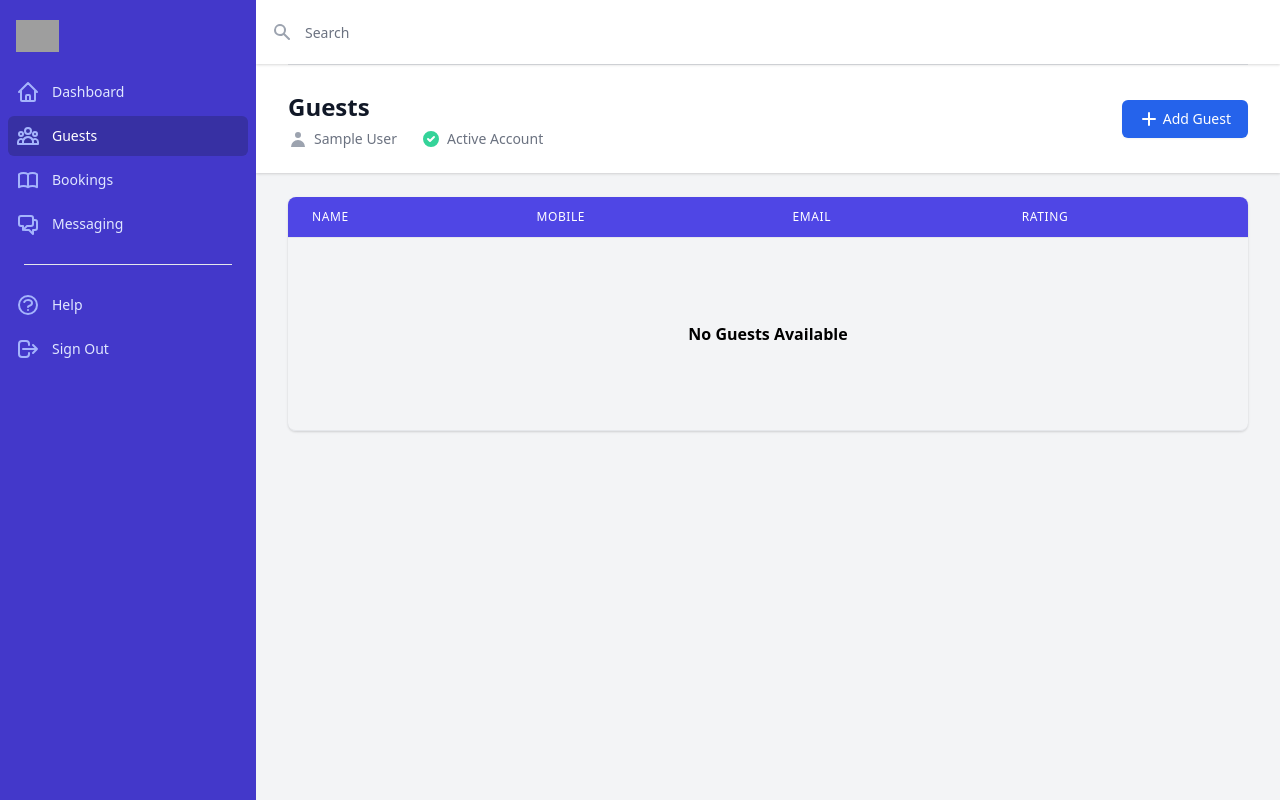
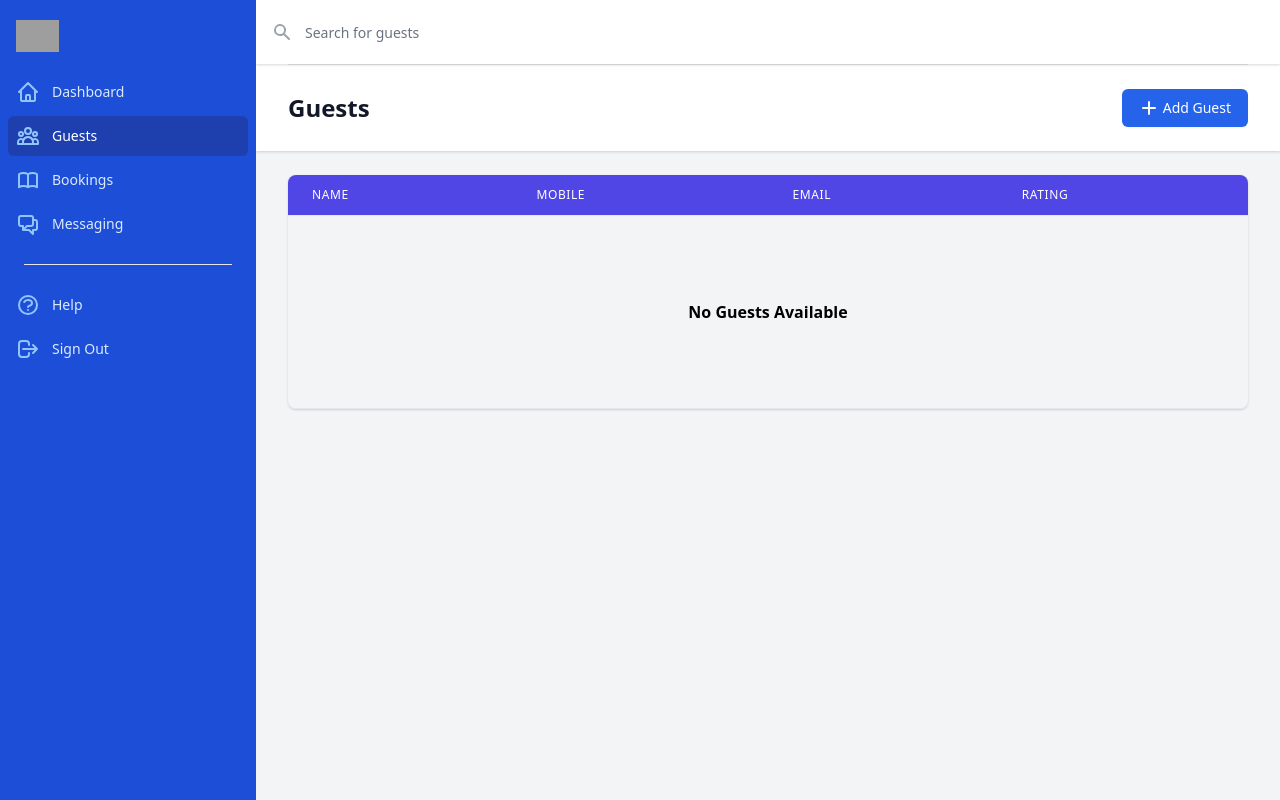
Before and after one commit to sreninc/restdos-final, a Django app: page /guests/ in a window 1280 px wide. Run offline with Django 3.2, Linux system fonts and the light colour scheme; the visitor is signed in with stand-in values (Sample User, id 1); data comes from the database, SQL or seed files in the repository; some libraries are stand-ins or nearby versions; grey boxes are pictures that could not be loaded.

Commit message:
STYLE: Refactored base-app template

```diff
--- a/theme/static/css/dist/styles.css
+++ b/theme/static/css/dist/styles.css
@@ -2273,6 +2273,16 @@ select {
   background-color: rgba(59, 130, 246, var(--tw-bg-opacity));
 }
 
+.bg-blue-700 {
+  --tw-bg-opacity: 1;
+  background-color: rgba(29, 78, 216, var(--tw-bg-opacity));
+}
+
+.bg-blue-800 {
+  --tw-bg-opacity: 1;
+  background-color: rgba(30, 64, 175, var(--tw-bg-opacity));
+}
+
 .bg-opacity-75 {
   --tw-bg-opacity: 0.75;
 }
@@ -2425,11 +2435,6 @@ select {
   padding-right: 2rem;
 }
 
-.px-3 {
-  padding-left: 0.75rem;
-  padding-right: 0.75rem;
-}
-
 .pt-5 {
   padding-top: 1.25rem;
 }
@@ -2763,6 +2768,16 @@ select {
   color: rgba(16, 185, 129, var(--tw-text-opacity));
 }
 
+.text-blue-100 {
+  --tw-text-opacity: 1;
+  color: rgba(219, 234, 254, var(--tw-text-opacity));
+}
+
+.text-blue-300 {
+  --tw-text-opacity: 1;
+  color: rgba(147, 197, 253, var(--tw-text-opacity));
+}
+
 .underline {
   text-decoration: underline;
 }
@@ -2780,21 +2795,6 @@ select {
 .placeholder-gray-500::placeholder {
   --tw-placeholder-opacity: 1;
   color: rgba(107, 114, 128, var(--tw-placeholder-opacity));
-}
-
-.placeholder-gray-400::-moz-placeholder {
-  --tw-placeholder-opacity: 1;
-  color: rgba(156, 163, 175, var(--tw-placeholder-opacity));
-}
-
-.placeholder-gray-400:-ms-input-placeholder {
-  --tw-placeholder-opacity: 1;
-  color: rgba(156, 163, 175, var(--tw-placeholder-opacity));
-}
-
-.placeholder-gray-400::placeholder {
-  --tw-placeholder-opacity: 1;
-  color: rgba(156, 163, 175, var(--tw-placeholder-opacity));
 }
 
 .opacity-0 {
@@ -2943,6 +2943,11 @@ select {
   background-color: rgba(238, 242, 255, var(--tw-bg-opacity));
 }
 
+.hover\:bg-blue-600:hover {
+  --tw-bg-opacity: 1;
+  background-color: rgba(37, 99, 235, var(--tw-bg-opacity));
+}
+
 .hover\:from-indigo-700:hover {
   --tw-gradient-from: #4338ca;
   --tw-gradient-stops: var(--tw-gradient-from), var(--tw-gradient-to, rgba(67, 56, 202, 0));
--- a/theme/templates/bases/base-app.html
+++ b/theme/templates/bases/base-app.html
@@ -5,7 +5,7 @@
   <!-- Off-canvas menu for mobile, show/hide based on off-canvas menu state. -->
   <div class="fixed inset-0 flex z-40 lg:hidden hidden" role="dialog" aria-modal="true" id="mobileMenu">
     <div class="fixed inset-0 bg-gray-600 bg-opacity-75" aria-hidden="true" onclick="toggleMenu('mobileMenu')"></div>
-    <div class="relative flex-1 flex flex-col max-w-xs w-full pt-5 pb-4 bg-indigo-700">
+    <div class="relative flex-1 flex flex-col max-w-xs w-full pt-5 pb-4 bg-blue-700">
       <div class="absolute top-0 right-0 -mr-12 pt-2">
         <button type="button"
           class="ml-1 flex items-center justify-center h-10 w-10 rounded-full focus:outline-none focus:ring-2 focus:ring-inset focus:ring-white"
@@ -25,11 +25,11 @@
       </div>
       <div class="mt-5 flex-1 h-0 overflow-y-auto">
         <nav class="px-2 space-y-1">
-          <!-- Current: "bg-indigo-800 text-white", Default: "text-indigo-100 hover:bg-indigo-600" -->
+          <!-- Current: "bg-blue-800 text-white", Default: "text-blue-100 hover:bg-blue-600" -->
           <a href="{% url 'dashboard' %}"
-            class="{% if page == 'dashboard' %}bg-indigo-800 text-white{% else %}text-indigo-100 hover:bg-indigo-600{% endif %} group flex items-center px-2 py-2 text-sm font-medium rounded-md">
+            class="{% if page == 'dashboard' %}bg-blue-800 text-white{% else %}text-blue-100 hover:bg-blue-600{% endif %} group flex items-center px-2 py-2 text-sm font-medium rounded-md">
             <!-- Heroicon name: outline/home -->
-            <svg class="mr-3 flex-shrink-0 h-6 w-6 text-indigo-300" xmlns="http://www.w3.org/2000/svg" fill="none"
+            <svg class="mr-3 flex-shrink-0 h-6 w-6 text-blue-300" xmlns="http://www.w3.org/2000/svg" fill="none"
               viewBox="0 0 24 24" stroke="currentColor" aria-hidden="true">
               <path stroke-linecap="round" stroke-linejoin="round" stroke-width="2"
                 d="M3 12l2-2m0 0l7-7 7 7M5 10v10a1 1 0 001 1h3m10-11l2 2m-2-2v10a1 1 0 01-1 1h-3m-6 0a1 1 0 001-1v-4a1 1 0 011-1h2a1 1 0 011 1v4a1 1 0 001 1m-6 0h6" />
@@ -39,9 +39,9 @@
 
 
           <a href="{% url 'guests' %}"
-            class="{% if page == 'guests' %}bg-indigo-800 text-white{% else %}text-indigo-100 hover:bg-indigo-600{% endif %} group flex items-center px-2 py-2 text-sm font-medium rounded-md">
+            class="{% if page == 'guests' %}bg-blue-800 text-white{% else %}text-blue-100 hover:bg-blue-600{% endif %} group flex items-center px-2 py-2 text-sm font-medium rounded-md">
             <!-- Heroicon name: outline/user-group -->
-            <svg class="mr-3 flex-shrink-0 h-6 w-6 text-indigo-300" xmlns="http://www.w3.org/2000/svg" fill="none"
+            <svg class="mr-3 flex-shrink-0 h-6 w-6 text-blue-300" xmlns="http://www.w3.org/2000/svg" fill="none"
               viewBox="0 0 24 24" stroke="currentColor">
               <path stroke-linecap="round" stroke-linejoin="round" stroke-width="2"
                 d="M17 20h5v-2a3 3 0 00-5.356-1.857M17 20H7m10 0v-2c0-.656-.126-1.283-.356-1.857M7 20H2v-2a3 3 0 015.356-1.857M7 20v-2c0-.656.126-1.283.356-1.857m0 0a5.002 5.002 0 019.288 0M15 7a3 3 0 11-6 0 3 3 0 016 0zm6 3a2 2 0 11-4 0 2 2 0 014 0zM7 10a2 2 0 11-4 0 2 2 0 014 0z" />
@@ -50,9 +50,9 @@
           </a>
 
           <a href="{% url 'bookings' %}"
-            class="{% if page == 'bookings' %}bg-indigo-800 text-white{% else %}text-indigo-100 hover:bg-indigo-600{% endif %} group flex items-center px-2 py-2 text-sm font-medium rounded-md">
+            class="{% if page == 'bookings' %}bg-blue-800 text-white{% else %}text-blue-100 hover:bg-blue-600{% endif %} group flex items-center px-2 py-2 text-sm font-medium rounded-md">
             <!-- Heroicon name: outline/book-open -->
-            <svg class="mr-3 flex-shrink-0 h-6 w-6 text-indigo-300" xmlns="http://www.w3.org/2000/svg" fill="none"
+            <svg class="mr-3 flex-shrink-0 h-6 w-6 text-blue-300" xmlns="http://www.w3.org/2000/svg" fill="none"
               viewBox="0 0 24 24" stroke="currentColor">
               <path stroke-linecap="round" stroke-linejoin="round" stroke-width="2"
                 d="M12 6.253v13m0-13C10.832 5.477 9.246 5 7.5 5S4.168 5.477 3 6.253v13C4.168 18.477 5.754 18 7.5 18s3.332.477 4.5 1.253m0-13C13.168 5.477 14.754 5 16.5 5c1.747 0 3.332.477 4.5 1.253v13C19.832 18.477 18.247 18 16.5 18c-1.746 0-3.332.477-4.5 1.253" />
@@ -61,9 +61,9 @@
           </a>
 
           <a href="{% url 'compose_message' %}"
-            class="{% if page == 'messaging' %}bg-indigo-800 text-white{% else %}text-indigo-100 hover:bg-indigo-600{% endif %} group flex items-center px-2 py-2 text-sm font-medium rounded-md">
+            class="{% if page == 'messaging' %}bg-blue-800 text-white{% else %}text-blue-100 hover:bg-blue-600{% endif %} group flex items-center px-2 py-2 text-sm font-medium rounded-md">
             <!-- Heroicon name: outline/chat-alt-2 -->
-            <svg class="mr-3 flex-shrink-0 h-6 w-6 text-indigo-300" xmlns="http://www.w3.org/2000/svg" fill="none"
+            <svg class="mr-3 flex-shrink-0 h-6 w-6 text-blue-300" xmlns="http://www.w3.org/2000/svg" fill="none"
               viewBox="0 0 24 24" stroke="currentColor">
               <path stroke-linecap="round" stroke-linejoin="round" stroke-width="2"
                 d="M17 8h2a2 2 0 012 2v6a2 2 0 01-2 2h-2v4l-4-4H9a1.994 1.994 0 01-1.414-.586m0 0L11 14h4a2 2 0 002-2V6a2 2 0 00-2-2H5a2 2 0 00-2 2v6a2 2 0 002 2h2v4l.586-.586z" />
@@ -76,9 +76,9 @@
           </div>
 
           <a href="{% url 'help' %}"
-            class="{% if page == 'help' %}bg-indigo-800 text-white{% else %}text-indigo-100 hover:bg-indigo-600{% endif %} group flex items-center px-2 py-2 text-sm font-medium rounded-md">
+            class="{% if page == 'help' %}bg-blue-800 text-white{% else %}text-blue-100 hover:bg-blue-600{% endif %} group flex items-center px-2 py-2 text-sm font-medium rounded-md">
             <!-- Heroicon name: outline/question-mark-circle -->
-            <svg class="mr-3 flex-shrink-0 h-6 w-6 text-indigo-300" xmlns="http://www.w3.org/2000/svg" fill="none"
+            <svg class="mr-3 flex-shrink-0 h-6 w-6 text-blue-300" xmlns="http://www.w3.org/2000/svg" fill="none"
               viewBox="0 0 24 24" stroke="currentColor">
               <path stroke-linecap="round" stroke-linejoin="round" stroke-width="2"
                 d="M8.228 9c.549-1.165 2.03-2 3.772-2 2.21 0 4 1.343 4 3 0 1.4-1.278 2.575-3.006 2.907-.542.104-.994.54-.994 1.093m0 3h.01M21 12a9 9 0 11-18 0 9 9 0 0118 0z" />
@@ -87,10 +87,12 @@
           </a>
 
           <a href="{% url 'account_logout' %}"
-            class="text-indigo-100 hover:bg-indigo-600 group flex items-center px-2 py-2 text-sm font-medium rounded-md">
+            class="text-blue-100 hover:bg-blue-600 group flex items-center px-2 py-2 text-sm font-medium rounded-md">
             <!-- Heroicon name: outline/logout -->
-            <svg xmlns="http://www.w3.org/2000/svg" class="mr-3 flex-shrink-0 h-6 w-6 text-indigo-300" fill="none" viewBox="0 0 24 24" stroke="currentColor">
-              <path stroke-linecap="round" stroke-linejoin="round" stroke-width="2" d="M17 16l4-4m0 0l-4-4m4 4H7m6 4v1a3 3 0 01-3 3H6a3 3 0 01-3-3V7a3 3 0 013-3h4a3 3 0 013 3v1" />
+            <svg xmlns="http://www.w3.org/2000/svg" class="mr-3 flex-shrink-0 h-6 w-6 text-blue-300" fill="none"
+              viewBox="0 0 24 24" stroke="currentColor">
+              <path stroke-linecap="round" stroke-linejoin="round" stroke-width="2"
+                d="M17 16l4-4m0 0l-4-4m4 4H7m6 4v1a3 3 0 01-3 3H6a3 3 0 01-3-3V7a3 3 0 013-3h4a3 3 0 013 3v1" />
             </svg>
             Sign Out
           </a>
@@ -104,7 +106,7 @@
   </div>
 
   <!-- Static sidebar for desktop -->
-  <div class="hidden bg-indigo-700 lg:flex lg:flex-shrink-0">
+  <div class="hidden bg-blue-700 lg:flex lg:flex-shrink-0">
     <div class="flex flex-col w-64">
       <!-- Sidebar component, swap this element with another sidebar if you like -->
       <div class="flex flex-col flex-grow pt-5 pb-4 overflow-y-auto">
@@ -114,11 +116,11 @@
         </div>
         <div class="mt-5 flex-1 flex flex-col">
           <nav class="flex-1 px-2 space-y-1">
-            <!-- Current: "bg-indigo-800 text-white", Default: "text-indigo-100 hover:bg-indigo-600" -->
+            <!-- Current: "bg-blue-800 text-white", Default: "text-blue-100 hover:bg-blue-600" -->
             <a href="{% url 'dashboard' %}"
-              class="{% if page == 'dashboard' %}bg-indigo-800 text-white{% else %}text-indigo-100 hover:bg-indigo-600{% endif %} group flex items-center px-2 py-2 text-sm font-medium rounded-md">
+              class="{% if page == 'dashboard' %}bg-blue-800 text-white{% else %}text-blue-100 hover:bg-blue-600{% endif %} group flex items-center px-2 py-2 text-sm font-medium rounded-md">
               <!-- Heroicon name: outline/home -->
-              <svg class="mr-3 flex-shrink-0 h-6 w-6 text-indigo-300" xmlns="http://www.w3.org/2000/svg" fill="none"
+              <svg class="mr-3 flex-shrink-0 h-6 w-6 text-blue-300" xmlns="http://www.w3.org/2000/svg" fill="none"
                 viewBox="0 0 24 24" stroke="currentColor" aria-hidden="true">
                 <path stroke-linecap="round" stroke-linejoin="round" stroke-width="2"
                   d="M3 12l2-2m0 0l7-7 7 7M5 10v10a1 1 0 001 1h3m10-11l2 2m-2-2v10a1 1 0 01-1 1h-3m-6 0a1 1 0 001-1v-4a1 1 0 011-1h2a1 1 0 011 1v4a1 1 0 001 1m-6 0h6" />
@@ -128,9 +130,9 @@
 
 
             <a href="{% url 'guests' %}"
-              class="{% if page == 'guests' %}bg-indigo-800 text-white{% else %}text-indigo-100 hover:bg-indigo-600{% endif %} group flex items-center px-2 py-2 text-sm font-medium rounded-md">
+              class="{% if page == 'guests' %}bg-blue-800 text-white{% else %}text-blue-100 hover:bg-blue-600{% endif %} group flex items-center px-2 py-2 text-sm font-medium rounded-md">
               <!-- Heroicon name: outline/user-group -->
-              <svg class="mr-3 flex-shrink-0 h-6 w-6 text-indigo-300" xmlns="http://www.w3.org/2000/svg" fill="none"
+              <svg class="mr-3 flex-shrink-0 h-6 w-6 text-blue-300" xmlns="http://www.w3.org/2000/svg" fill="none"
                 viewBox="0 0 24 24" stroke="currentColor">
                 <path stroke-linecap="round" stroke-linejoin="round" stroke-width="2"
                   d="M17 20h5v-2a3 3 0 00-5.356-1.857M17 20H7m10 0v-2c0-.656-.126-1.283-.356-1.857M7 20H2v-2a3 3 0 015.356-1.857M7 20v-2c0-.656.126-1.283.356-1.857m0 0a5.002 5.002 0 019.288 0M15 7a3 3 0 11-6 0 3 3 0 016 0zm6 3a2 2 0 11-4 0 2 2 0 014 0zM7 10a2 2 0 11-4 0 2 2 0 014 0z" />
@@ -139,9 +141,9 @@
             </a>
 
             <a href="{% url 'bookings' %}"
-              class="{% if page == 'bookings' %}bg-indigo-800 text-white{% else %}text-indigo-100 hover:bg-indigo-600{% endif %} group flex items-center px-2 py-2 text-sm font-medium rounded-md">
+              class="{% if page == 'bookings' %}bg-blue-800 text-white{% else %}text-blue-100 hover:bg-blue-600{% endif %} group flex items-center px-2 py-2 text-sm font-medium rounded-md">
               <!-- Heroicon name: outline/book-open -->
-              <svg class="mr-3 flex-shrink-0 h-6 w-6 text-indigo-300" xmlns="http://www.w3.org/2000/svg" fill="none"
+              <svg class="mr-3 flex-shrink-0 h-6 w-6 text-blue-300" xmlns="http://www.w3.org/2000/svg" fill="none"
                 viewBox="0 0 24 24" stroke="currentColor">
                 <path stroke-linecap="round" stroke-linejoin="round" stroke-width="2"
                   d="M12 6.253v13m0-13C10.832 5.477 9.246 5 7.5 5S4.168 5.477 3 6.253v13C4.168 18.477 5.754 18 7.5 18s3.332.477 4.5 1.253m0-13C13.168 5.477 14.754 5 16.5 5c1.747 0 3.332.477 4.5 1.253v13C19.832 18.477 18.247 18 16.5 18c-1.746 0-3.332.477-4.5 1.253" />
@@ -150,9 +152,9 @@
             </a>
 
             <a href="{% url 'compose_message' %}"
-              class="{% if page == 'messaging' %}bg-indigo-800 text-white{% else %}text-indigo-100 hover:bg-indigo-600{% endif %} group flex items-center px-2 py-2 text-sm font-medium rounded-md">
+              class="{% if page == 'messaging' %}bg-blue-800 text-white{% else %}text-blue-100 hover:bg-blue-600{% endif %} group flex items-center px-2 py-2 text-sm font-medium rounded-md">
               <!-- Heroicon name: outline/chat-alt-2 -->
-              <svg class="mr-3 flex-shrink-0 h-6 w-6 text-indigo-300" xmlns="http://www.w3.org/2000/svg" fill="none"
+              <svg class="mr-3 flex-shrink-0 h-6 w-6 text-blue-300" xmlns="http://www.w3.org/2000/svg" fill="none"
                 viewBox="0 0 24 24" stroke="currentColor">
                 <path stroke-linecap="round" stroke-linejoin="round" stroke-width="2"
                   d="M17 8h2a2 2 0 012 2v6a2 2 0 01-2 2h-2v4l-4-4H9a1.994 1.994 0 01-1.414-.586m0 0L11 14h4a2 2 0 002-2V6a2 2 0 00-2-2H5a2 2 0 00-2 2v6a2 2 0 002 2h2v4l.586-.586z" />
@@ -165,9 +167,9 @@
             </div>
 
             <a href="{% url 'help' %}"
-              class="{% if page == 'help' %}bg-indigo-800 text-white{% else %}text-indigo-100 hover:bg-indigo-600{% endif %} group flex items-center px-2 py-2 text-sm font-medium rounded-md">
+              class="{% if page == 'help' %}bg-blue-800 text-white{% else %}text-blue-100 hover:bg-blue-600{% endif %} group flex items-center px-2 py-2 text-sm font-medium rounded-md">
               <!-- Heroicon name: outline/question-mark-circle -->
-              <svg class="mr-3 flex-shrink-0 h-6 w-6 text-indigo-300" xmlns="http://www.w3.org/2000/svg" fill="none"
+              <svg class="mr-3 flex-shrink-0 h-6 w-6 text-blue-300" xmlns="http://www.w3.org/2000/svg" fill="none"
                 viewBox="0 0 24 24" stroke="currentColor">
                 <path stroke-linecap="round" stroke-linejoin="round" stroke-width="2"
                   d="M8.228 9c.549-1.165 2.03-2 3.772-2 2.21 0 4 1.343 4 3 0 1.4-1.278 2.575-3.006 2.907-.542.104-.994.54-.994 1.093m0 3h.01M21 12a9 9 0 11-18 0 9 9 0 0118 0z" />
@@ -176,13 +178,15 @@
             </a>
 
             <a href="{% url 'account_logout' %}"
-            class="text-indigo-100 hover:bg-indigo-600 group flex items-center px-2 py-2 text-sm font-medium rounded-md">
-            <!-- Heroicon name: outline/logout -->
-            <svg xmlns="http://www.w3.org/2000/svg" class="mr-3 flex-shrink-0 h-6 w-6 text-indigo-300" fill="none" viewBox="0 0 24 24" stroke="currentColor">
-              <path stroke-linecap="round" stroke-linejoin="round" stroke-width="2" d="M17 16l4-4m0 0l-4-4m4 4H7m6 4v1a3 3 0 01-3 3H6a3 3 0 01-3-3V7a3 3 0 013-3h4a3 3 0 013 3v1" />
-            </svg>
-            Sign Out
-          </a>
+              class="text-blue-100 hover:bg-blue-600 group flex items-center px-2 py-2 text-sm font-medium rounded-md">
+              <!-- Heroicon name: outline/logout -->
+              <svg xmlns="http://www.w3.org/2000/svg" class="mr-3 flex-shrink-0 h-6 w-6 text-blue-300" fill="none"
+                viewBox="0 0 24 24" stroke="currentColor">
+                <path stroke-linecap="round" stroke-linejoin="round" stroke-width="2"
+                  d="M17 16l4-4m0 0l-4-4m4 4H7m6 4v1a3 3 0 01-3 3H6a3 3 0 01-3-3V7a3 3 0 013-3h4a3 3 0 013 3v1" />
+              </svg>
+              Sign Out
+            </a>
           </nav>
         </div>
       </div>
@@ -191,7 +195,7 @@
   <div class="flex flex-col w-0 flex-1 overflow-hidden">
     <div class="relative z-10 flex-shrink-0 flex h-16 bg-white shadow">
       <button type="button"
-        class="px-4 border-r border-gray-200 text-gray-500 focus:outline-none focus:ring-2 focus:ring-inset focus:ring-indigo-500 lg:hidden"
+        class="px-4 border-r border-gray-200 text-gray-500 focus:outline-none focus:ring-2 focus:ring-inset focus:ring-blue-500 lg:hidden"
         onclick="toggleMenu('mobileMenu')">
         <span class="sr-only">Open sidebar</span>
         <!-- Heroicon name: outline/menu-alt-2 -->
@@ -203,7 +207,7 @@
       <div class="flex-1 px-4 flex justify-between">
         <div class="flex-1 flex">
           <form class="w-full flex md:ml-0" action="{% url 'guests' %}" method="GET">
-            <label for="search-field" class="sr-only">Search</label>
+            <label for="search-field" class="sr-only">Search for guests</label>
             <div class="relative w-full text-gray-400 focus-within:text-gray-600">
               <div class="absolute inset-y-0 left-0 flex items-center pointer-events-none">
                 <!-- Heroicon name: solid/search -->
@@ -216,22 +220,22 @@
               </div>
               <input id="search-field"
                 class="block w-full h-full pl-8 pr-3 py-2 border-transparent text-gray-900 placeholder-gray-500 focus:outline-none focus:placeholder-gray-400 focus:ring-0 focus:border-transparent sm:text-sm"
-                placeholder="Search" type="search" name="search">
+                placeholder="Search for guests" type="search" name="search">
             </div>
           </form>
         </div>
       </div>
     </div>
     {% endblock %}
+    <!-- End of navigation content -->
 
+    <!-- Start of main page content -->
     {% block content %}
     <main class="flex-1 relative overflow-y-auto focus:outline-none">
-      <!-- Page header -->
       <div class="bg-white shadow">
         <div class="px-4 sm:px-6 lg:max-w-7xl lg:mx-auto lg:px-8">
           <div class="py-6 md:flex md:items-center md:justify-between lg:border-t lg:border-gray-200">
             <div class="flex-1 min-w-0">
-              <!-- Profile -->
               <div class="flex items-center">
                 <div>
                   <div class="flex items-center">
@@ -239,33 +243,11 @@
                       {{ page|title }}
                     </h1>
                   </div>
-                  <dl class="mt-6 flex flex-col sm:mt-1 sm:flex-row sm:flex-wrap">
-                    <dt class="sr-only">User</dt>
-                    <dd class="flex items-center text-sm text-gray-500 font-medium capitalize sm:mr-6">
-                      <!-- Heroicon name: solid/user -->
-                      <svg xmlns="http://www.w3.org/2000/svg" class="flex-shrink-0 mr-1.5 h-5 w-5 text-gray-400"
-                        viewBox="0 0 20 20" fill="currentColor" aria-hidden="true">
-                        <path fill-rule="evenodd" d="M10 9a3 3 0 100-6 3 3 0 000 6zm-7 9a7 7 0 1114 0H3z"
-                          clip-rule="evenodd" />
-                      </svg>
-                      {{ user.first_name }} {{ user.last_name }}
-                    </dd>
-                    <dt class="sr-only">Account status</dt>
-                    <dd class="mt-3 flex items-center text-sm text-gray-500 font-medium sm:mr-6 sm:mt-0 capitalize">
-                      <!-- Heroicon name: solid/check-circle -->
-                      <svg class="flex-shrink-0 mr-1.5 h-5 w-5 text-green-400" xmlns="http://www.w3.org/2000/svg"
-                        viewBox="0 0 20 20" fill="currentColor" aria-hidden="true">
-                        <path fill-rule="evenodd"
-                          d="M10 18a8 8 0 100-16 8 8 0 000 16zm3.707-9.293a1 1 0 00-1.414-1.414L9 10.586 7.707 9.293a1 1 0 00-1.414 1.414l2 2a1 1 0 001.414 0l4-4z"
-                          clip-rule="evenodd" />
-                      </svg>
-                      Active account
-                    </dd>
-                  </dl>
                 </div>
               </div>
             </div>
             <div class="mt-6 flex flex-wrap space-x-3 md:mt-0 md:ml-4">
+              <!-- Blocks to display CTAs / Filters in template header -->
               {% block secondary-cta %}
               {% endblock %}
 
@@ -280,10 +262,10 @@
           <h1 class="text-2xl font-semibold text-gray-900"></h1>
         </div>
         <div class="max-w-7xl mx-auto px-4 sm:px-6 md:px-8">
-          <!-- Replace with your content -->
+          <!-- Block for template content -->
           {% block body %}
           {% endblock %}
-          <!-- /End replace -->
+
         </div>
       </div>
     </main>
```
